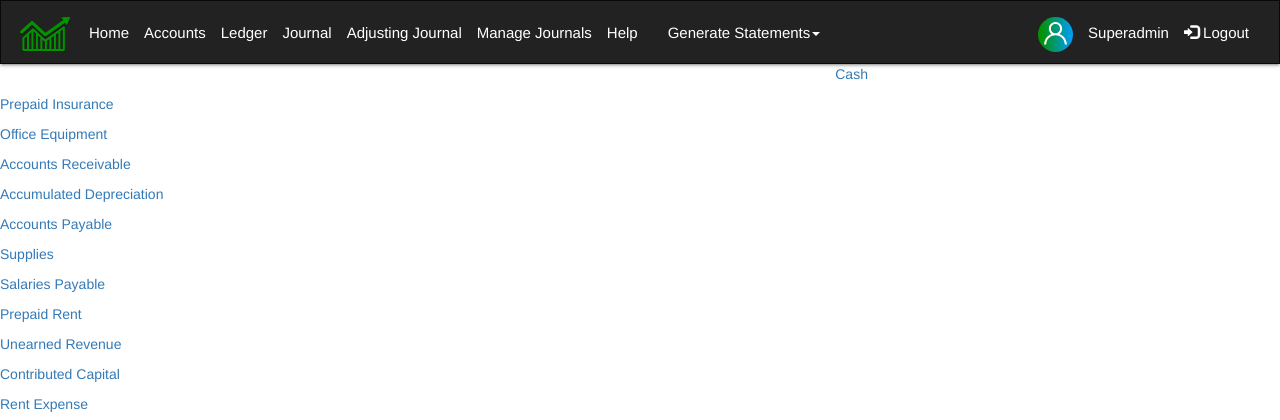
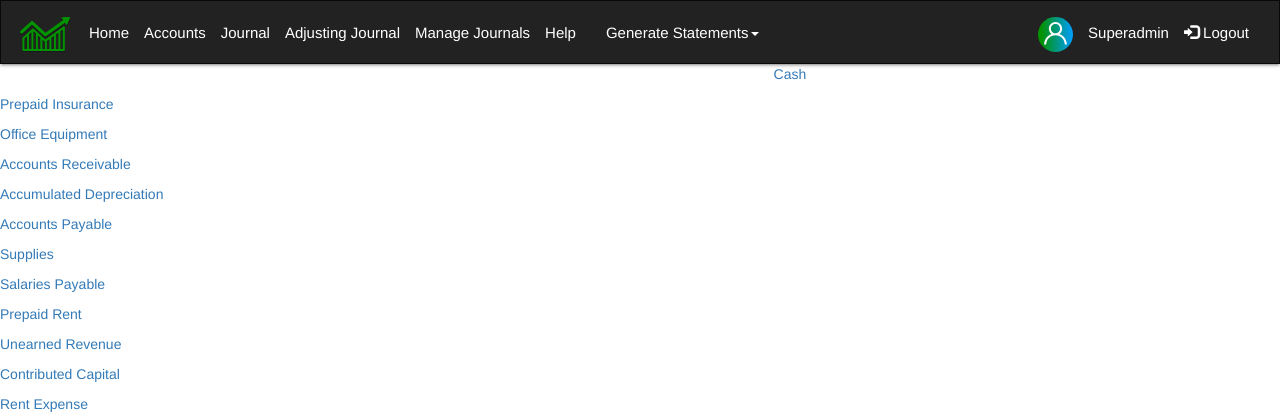
Before and after one commit to dm1737/SAD, a Django app: page /accounts/ in a window 1280 px wide. Shown: the top 420 px of the page. Run offline with Django 3.2, Linux system fonts and the light colour scheme; a user stored in the database is signed in; data comes from the database, SQL or seed files in the repository; parts of the project's set-up code (start-up, migrations or seed data) failed here and were passed over; some libraries are stand-ins or nearby versions.

Commit message:
Add files via upload

```diff
--- a/sprint_1/accounts/templates/base.html
+++ b/sprint_1/accounts/templates/base.html
@@ -31,7 +31,6 @@
       {% include 'accounts/includes/messaging.html' %}
       <a href="/" class="navbar-left"> Home </a>
       <a href="/accounts" class="navbar-left"> Accounts </a>
-      <a href="/ledger" class="navbar-left"> Ledger </a>
       <a href="/journals" class="navbar-left"> Journal </a>
       <a href="/adjusting_journals" class="navbar-left"> Adjusting Journal </a>
       <a href="/manage_journals" class="navbar-left"> Manage Journals</a>
```
